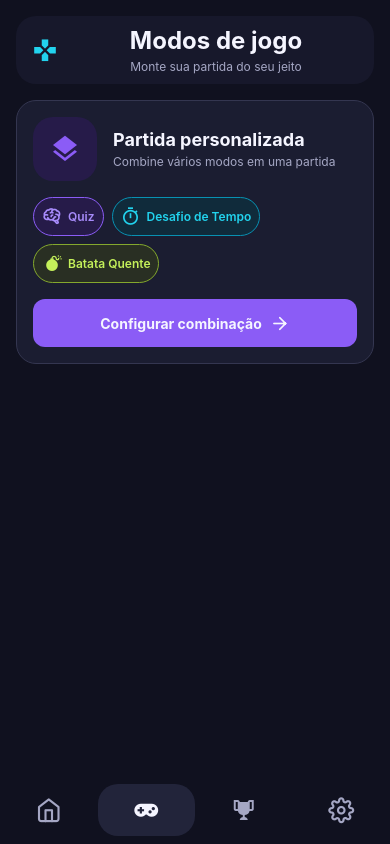
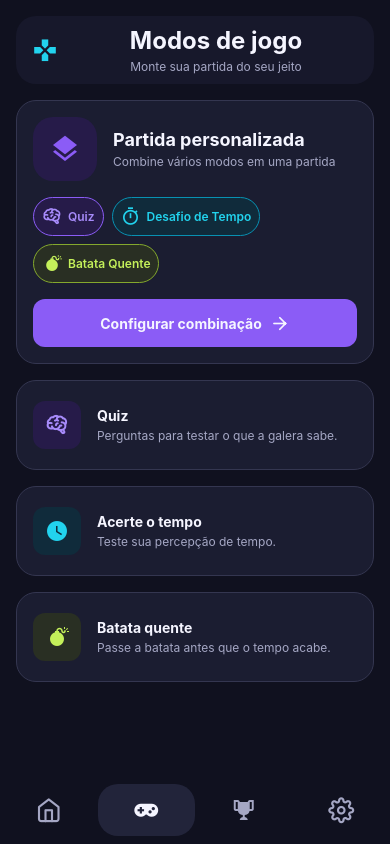
Before and after one commit to YanSilva22/GameBox, a React Native app: screen /GameScreen in a window 390 px wide. Built offline with nearby package versions, Linux system fonts and the light colour scheme.

Commit message:
Implements game mode selection on GameScreen
- Adds a selection state using useState hook.
- Integrates GameCard and CardGameMode components into the screen.
- Configures dynamic selection states for Quiz, Timer, and Hot Potato.

```diff
--- a/src/screens/GamesScreen.js
+++ b/src/screens/GamesScreen.js
@@ -1,14 +1,17 @@
 import { StyleSheet, View } from 'react-native';
 import { SafeAreaView } from 'react-native-safe-area-context';
+import { useState } from 'react';
 
 import NavigationBar from '../components/NavigationBar';
 import HeaderPages from '../components/HeaderPages';
 import GameCard from '../components/GameCard';
+import CardGameMode from '../components/CardGameMode';
 import { theme } from '../constants/theme';
 
 const { colors, spacing } = theme;
 
 export default function GamesScreen() {
+  const [selectedCard, setSelectedCard] = useState(null);
   return (
     <SafeAreaView style={styles.safeArea}>
       <View style={styles.container}>
@@ -19,7 +22,36 @@ export default function GamesScreen() {
             title="Modos de jogo"
             subtitle="Monte sua partida do seu jeito"
           />
-          <GameCard />
+          <GameCard selected={selectedCard === 1} onPress={() => setSelectedCard(1)} />
+
+          <CardGameMode
+            icon="brain"
+            title="Quiz"
+            subtitle="Perguntas para testar o que a galera sabe."
+            color={colors.quizText}
+            backgroundColor={colors.quizBackground}
+            selected={selectedCard === 2}
+            onPress={() => setSelectedCard(2)}
+          />
+
+          <CardGameMode
+            icon="clock"
+            title="Acerte o tempo"
+            subtitle="Teste sua percepção de tempo."
+            color={colors.timerText}
+            backgroundColor={colors.timerBackground}
+            selected={selectedCard === 3}
+            onPress={() => setSelectedCard(3)}
+          />
+          <CardGameMode
+            icon="bomb"
+            title="Batata quente"
+            subtitle="Passe a batata antes que o tempo acabe."
+            color={colors.teamText}
+            backgroundColor={colors.teamBackground}
+            selected={selectedCard === 4}
+            onPress={() => setSelectedCard(4)}
+          />
         </View>
 
         <NavigationBar />
```
